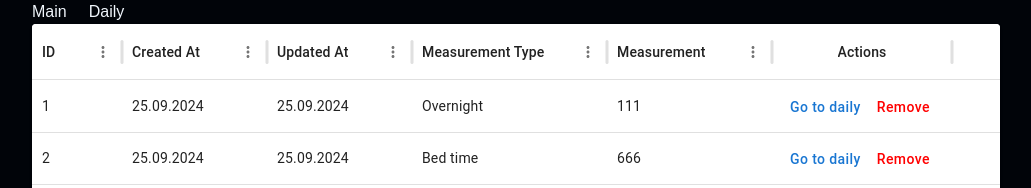
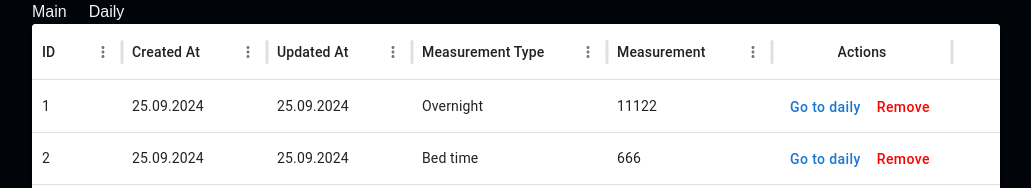
Before and after one commit to Vladislav-096/blood-sugar-monitoring-diary, a React (Vite) app: page / in a window 1280 px wide. Shown: the top 188 px of the page, without its empty margins (124-1155 px from the left). Built offline with nearby package versions, Linux system fonts and the light colour scheme; data requests are answered from the project's data file; a web font is replaced by a local one.

Commit message:
fix: fixed measurement editing functionality(WIP)

```diff
--- a/db.json
+++ b/db.json
@@ -5,7 +5,7 @@
       "createdAt": 1727260055,
       "updatedAt": 1727260055,
       "typeOfMeasurement": "4",
-      "measurement": 111
+      "measurement": 11122
     },
     {
       "id": "2",
--- a/src/components/Table/Table.tsx
+++ b/src/components/Table/Table.tsx
@@ -9,6 +9,7 @@ import {
   GridColDef,
   GridRenderCellParams,
   GridRenderEditCellParams,
+  GridRowModel,
   GridValueSetter,
   MuiBaseEvent,
   MuiEvent,
@@ -18,9 +19,9 @@ import { Button, Paper, TextField, Tooltip } from "@mui/material";
 import { styled } from "@mui/material/styles";
 import { TooltipProps, tooltipClasses } from "@mui/material/Tooltip";
 import AnnouncementIcon from "@mui/icons-material/Announcement";
-import { ChangeEvent, useState } from "react";
+import React, { ChangeEvent, useCallback, useState } from "react";
 import { ConfirmModal } from "../ConfirmModal/ConfirmModal";
-import { EditMeasurement } from "../../types/types";
+import { EditMeasurement, PartialMeasurementData } from "../../types/types";
 
 interface Table {
   rows: Measurement[];
@@ -62,19 +63,19 @@ export const Table = ({
     );
   };
 
-  type Row = (typeof rows)[number];
+  // type Row = (typeof rows)[number];
 
-  const editValue: GridValueSetter<Row> = (value, row) => {
-    Promise.resolve().then(() => {
-      const data = {
-        id: row.id as string,
-        data: { measurement: Number(value) },
-      };
-      dispatchEditMeasurement(data);
-    });
+  // const editValue: GridValueSetter<Row> = (value, row) => {
+  //   Promise.resolve().then(() => {
+  //     const data = {
+  //       id: row.id as string,valueSetter
+  //       data: { measurement: Number(value) },
+  //     };
+  //     dispatchEditMeasurement(data);
+  //   });
 
-    return { ...row, measurement: Number(value) };
-  };
+  //   return { ...row, measurement: Number(value) };
+  // };
 
   const columns: GridColDef[] = [
     {
@@ -171,7 +172,7 @@ export const Table = ({
           return <span>{param.row.measurement}</span>;
         }
       },
-      valueSetter: editValue,
+      // valueSetter: editValue,
       editable: true,
     },
     {
@@ -239,6 +240,35 @@ export const Table = ({
     // dispatchEditMeasurement(data);
   };
 
+  const useMutation = () => {
+    return React.useCallback((data: EditMeasurement) => {
+      dispatchEditMeasurement(data);
+    }, []);
+  };
+
+  const mutateRow = useMutation();
+
+  const processRowUpdate = React.useCallback(
+    async (newRow: GridRowModel) => {
+      const row = { ...newRow, measurement: Number(newRow.measurement) };
+
+      const data = {
+        id: newRow.id as string,
+        data: row,
+      };
+
+      mutateRow(data);
+
+      return newRow;
+    },
+
+    [mutateRow]
+  );
+
+  const handleProcessRowUpdateError = React.useCallback((error: Error) => {
+    console.log("error", error);
+  }, []);
+
   return (
     <>
       <Paper sx={{ height: "83.5vh", width: "100%" }}>
@@ -258,6 +288,8 @@ export const Table = ({
           disableRowSelectionOnClick
           onPaginationModelChange={handlePaginationModelChange}
           // onCellEditStop={handleCellEditStop}
+          processRowUpdate={processRowUpdate}
+          onProcessRowUpdateError={handleProcessRowUpdateError}
         />
       </Paper>
       <ConfirmModal
@@ -274,3 +306,4 @@ export const Table = ({
 // onCellEditStop
 // onCellEditStart
 // onCellDoubleClick
+// processRowUpdate
```
Also changed, not shown: db2.json (added, +33 -0 lines).
